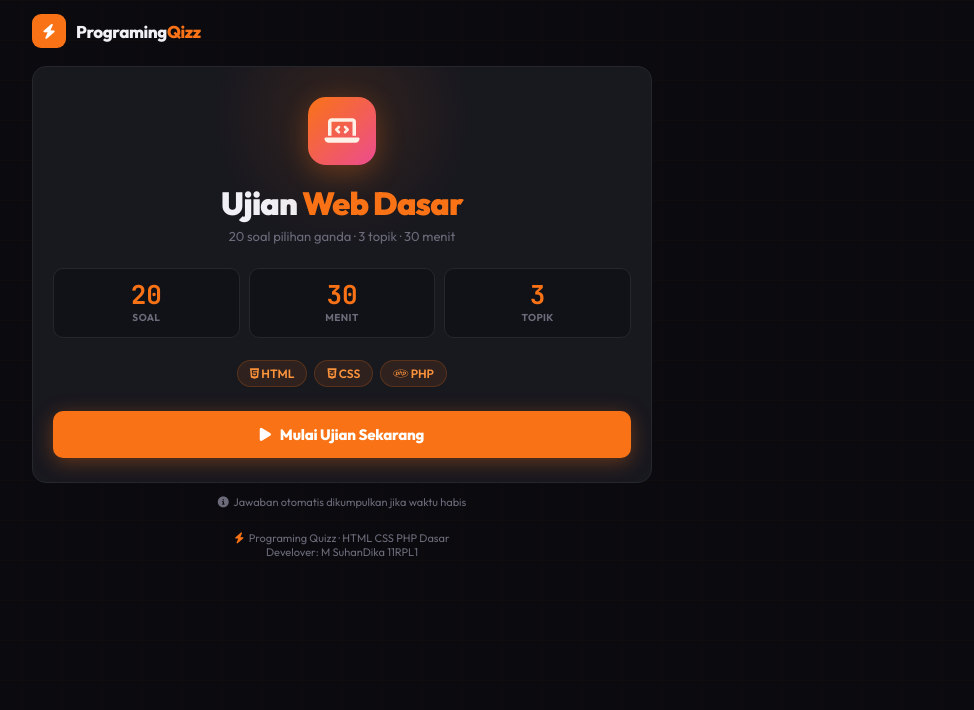
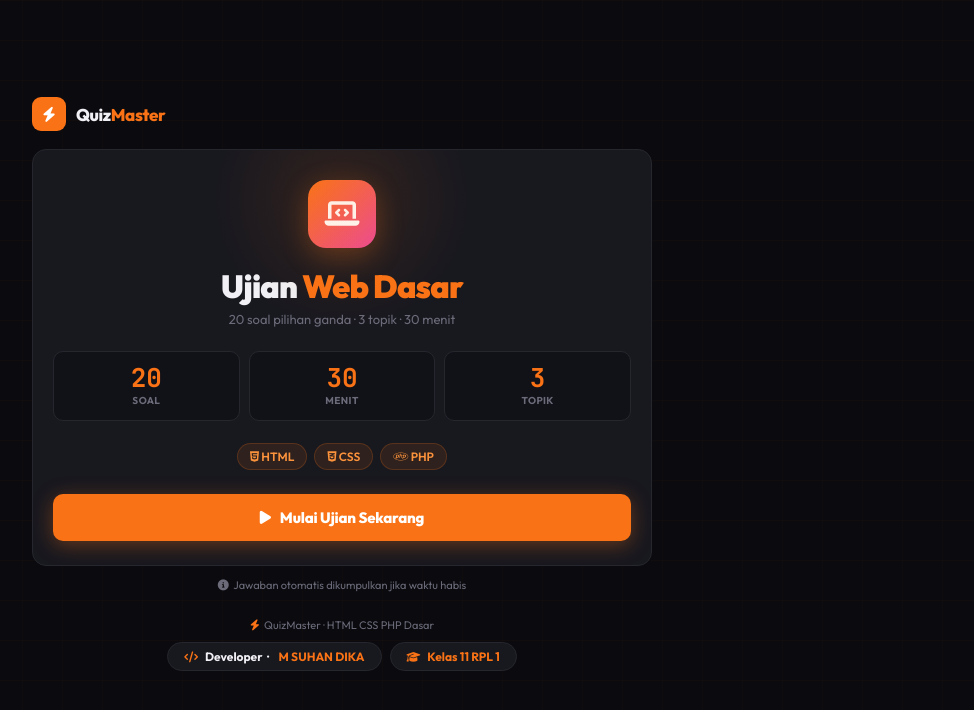
Before and after one commit to msuhandika/Programing-quizz, a plain HTML site: page index.html in a window 1280 px wide. Shown: the whole page, without its empty margins (298-1272 px from the left). Drawn offline with Linux system fonts and the light colour scheme.

Commit message:
index.html

```diff
--- a/index.html
+++ b/index.html
@@ -3,7 +3,7 @@
 <head>
   <meta charset="UTF-8">
   <meta name="viewport" content="width=device-width, initial-scale=1.0, viewport-fit=cover">
-  <title>Pogramingquizz — HTML CSS PHP</title>
+  <title>QuizMaster — HTML CSS PHP</title>
   <link rel="preconnect" href="https://fonts.googleapis.com">
   <link href="https://fonts.googleapis.com/css2?family=Outfit:wght@400;500;600;700;800;900&family=JetBrains+Mono:wght@400;700&display=swap" rel="stylesheet">
   <link rel="stylesheet" href="https://cdnjs.cloudflare.com/ajax/libs/font-awesome/6.4.0/css/all.min.css">
@@ -29,7 +29,7 @@
     body{
       font-family:'Outfit',sans-serif;
       background:var(--bg);color:var(--text);
-      min-height:100vh;padding:14px 14px 36px;
+      min-height:100vh;padding:14px 14px 36px;display:flex;flex-direction:column;align-items:stretch;
     }
     body::before{
       content:'';position:fixed;inset:0;
@@ -39,7 +39,7 @@
       background-size:40px 40px;
       pointer-events:none;z-index:0;
     }
-    .wrap{max-width:620px;margin:0 auto;position:relative;z-index:1;}
+    .wrap{max-width:620px;width:100%;margin:0 auto;position:relative;z-index:1;}.wrap.centered{display:flex;flex-direction:column;min-height:calc(100vh - 50px);justify-content:center;}
 
     /* ── TOP BAR ── */
     .topbar{display:flex;align-items:center;gap:10px;margin-bottom:18px;}
@@ -271,7 +271,7 @@
 
     .hidden{display:none!important;}
     @keyframes fup{from{opacity:0;transform:translateY(14px);}to{opacity:1;transform:translateY(0);}}
-    footer{text-align:center;margin-top:22px;font-size:11px;color:var(--muted);}
+    footer{text-align:center;margin-top:26px;padding-bottom:10px;font-size:11px;color:var(--muted);}
 
     /* ── MOBILE ── */
     @media(max-width:480px){
@@ -295,12 +295,12 @@
   </style>
 </head>
 <body>
-<div class="wrap">
+<div class="wrap centered" id="mainWrap">
 
   <!-- TOP BAR -->
   <div class="topbar">
     <div class="logo-mark"><i class="fas fa-bolt"></i></div>
-    <div class="logo-text">Programing<span>Qizz</span></div>
+    <div class="logo-text">Quiz<span>Master</span></div>
   </div>
 
   <!-- ══ INTRO ══ -->
@@ -377,8 +377,19 @@
     <div id="resultBox" class="hidden"></div>
   </div>
 
-  <footer><i class="fas fa-bolt" style="color:var(--accent)"></i> &nbsp;Programing Quizz · HTML CSS PHP Dasar <br> Develover: M SuhanDika 11RPL1</footer>
-</div>
+  <footer>
+    <i class="fas fa-bolt" style="color:var(--accent)"></i> &nbsp;QuizMaster · HTML CSS PHP Dasar
+    <div style="margin-top:10px;display:flex;align-items:center;justify-content:center;gap:8px;flex-wrap:wrap;">
+      <span style="display:inline-flex;align-items:center;gap:7px;background:#18181F;border:1px solid #26262E;border-radius:99px;padding:6px 16px;font-size:12px;font-weight:700;color:#F0F0F5;">
+        <i class="fas fa-code" style="color:var(--accent);font-size:11px;"></i>
+        Developer &nbsp;·&nbsp; <span style="color:var(--accent)">M SUHAN DIKA</span>
+      </span>
+      <span style="display:inline-flex;align-items:center;gap:7px;background:#18181F;border:1px solid #26262E;border-radius:99px;padding:6px 16px;font-size:12px;font-weight:700;color:#F0F0F5;">
+        <i class="fas fa-graduation-cap" style="color:var(--accent);font-size:11px;"></i>
+        <span style="color:var(--accent)">Kelas 11 RPL 1</span>
+      </span>
+    </div>
+  </footer>
 
 <script>
 const QS=[
@@ -529,11 +540,12 @@ function goHome(){
   ans=new Array(QS.length).fill(null);idx=0;done=false;tLeft=1800;
   tVal.textContent='30:00';tbox.classList.remove('tpulse');
   qCard.classList.remove('hidden');resBox.classList.add('hidden');
-  quizPg.classList.remove('on');introPg.style.display='block';
+  quizPg.classList.remove('on');introPg.style.display='block';document.getElementById('mainWrap').classList.add('centered');
   render();buildGrid();refreshStats();
 }
 
 $('startBtn').onclick=()=>{
+  document.getElementById('mainWrap').classList.remove('centered');
   introPg.style.display='none';
   quizPg.classList.add('on');
   reset();
```
